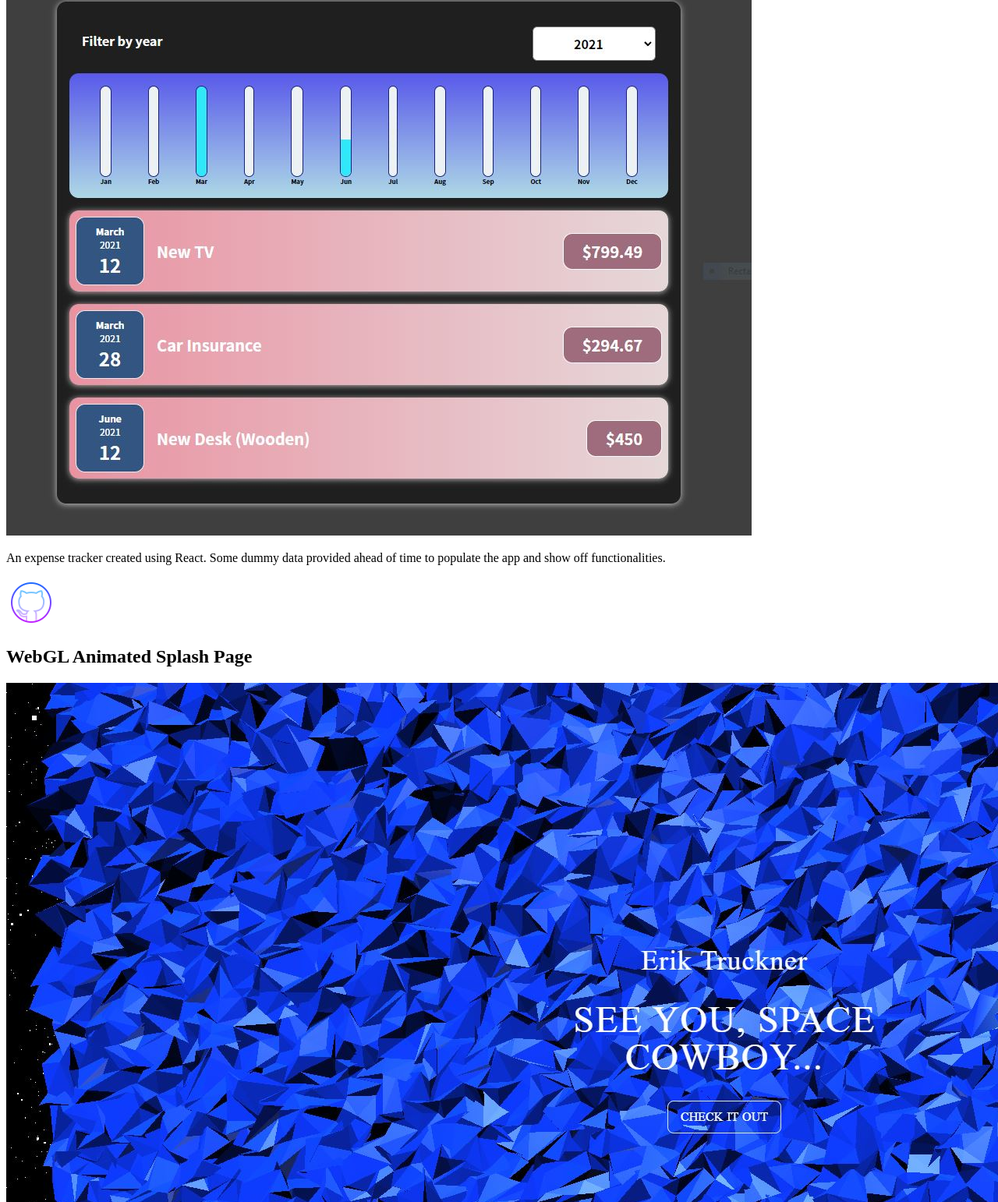
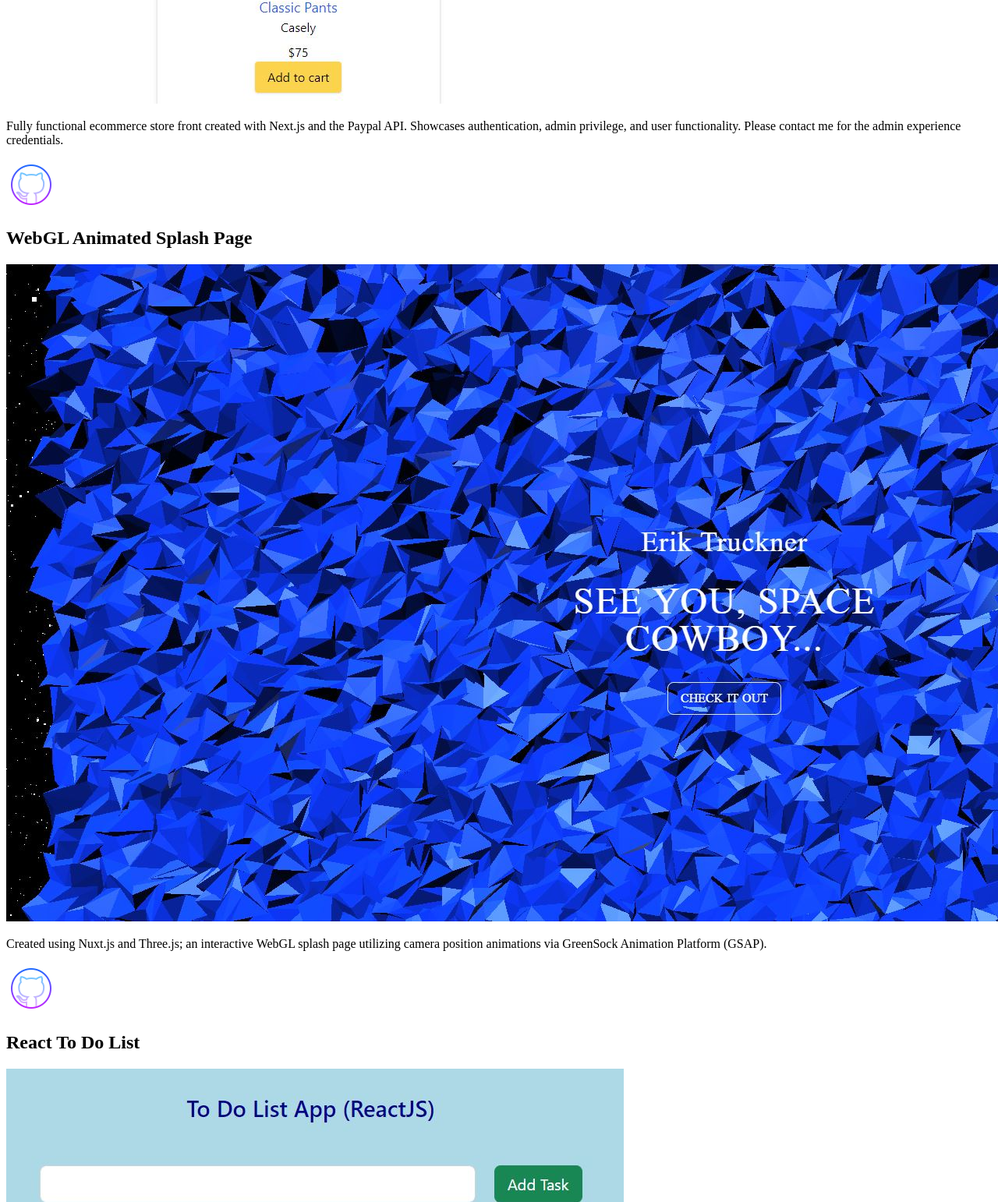
Before and after one commit to ErikTruckner/portfolio3, a website: page src/index.html in a window 1280 px wide. Shown: the part 1258-2800 px from the top of the page at 78% size. Drawn offline with Linux system fonts and the light colour scheme; a web font is replaced by a local one.

Commit message:
Add files via upload

```diff
--- a/src/index.html
+++ b/src/index.html
@@ -37,6 +37,23 @@
 
      <div class="master-project-container">
 
+      <div class="modal-project-container">
+            <h2 class="modal-project-header">Admin / User  Ecommerce Website</h2>
+           <a  href="https://nextjs-estore.vercel.app/" target="_blank"> <img class="modal-project-img" src="\static\img\absurdesign.JPG" alt="image" class="modal-project-image" /></a>
+            <p class="modal-project-text">
+            Fully functional ecommerce store front created with Next.js and the Paypal API. Showcases authentication, admin privilege, and user functionality. Please contact me for the admin experience credentials.
+            </p>
+          <a href="https://github.com/ErikTruckner/NextjsEstore" target="_blank" ><img src="\static\img\git-icon.png" alt="abc" class="git-img"></a>
+          </div>
+
+          <div class="modal-project-container">
+            <h2 class="modal-project-header">WebGL Animated Splash Page</h2>
+           <a  href="https://portfoliosplash.netlify.app/" target="_blank"> <img class="modal-project-img"      src="\static\img\splash-thumb-nail.JPG" alt="image" class="modal-project-image" /></a>
+            <p class="modal-project-text">
+             Created using Nuxt.js and Three.js; an interactive WebGL splash page utilizing camera position animations via GreenSock Animation Platform (GSAP).
+            </p>
+          <a href="https://github.com/ErikTruckner/VueTHREEjsPortfolio" target="_blank" ><img src="\static\img\git-icon.png" alt="abc" class="git-img"></a>
+          </div>
 
    <div class="modal-project-container">
             <h2 class="modal-project-header">React To Do List</h2>
@@ -46,6 +63,8 @@
             </p>
           <a href="https://github.com/ErikTruckner/react-todo-list" target="_blank" ><img src="\static\img\git-icon.png" alt="abc" class="git-img"></a>
           </div>
+
+
 
         <div class="modal-project-container">
             <h2 class="modal-project-header">React Expense Tracker</h2>
@@ -58,14 +77,7 @@
 
 
 
-          <div class="modal-project-container">
-            <h2 class="modal-project-header">WebGL Animated Splash Page</h2>
-           <a  href="https://portfoliosplash.netlify.app/" target="_blank"> <img class="modal-project-img"      src="\static\img\splash-thumb-nail.JPG" alt="image" class="modal-project-image" /></a>
-            <p class="modal-project-text">
-             Created using Nuxt.js and Three.js; an interactive WebGL splash page utilizing camera position animations via GreenSock Animation Platform (GSAP).
-            </p>
-          <a href="https://github.com/ErikTruckner/VueTHREEjsPortfolio" target="_blank" ><img src="\static\img\git-icon.png" alt="abc" class="git-img"></a>
-          </div>
+
 
             <div class="modal-project-container">
             <h2 class="modal-project-header">React Daily Goals App</h2>
```
Also changed, not shown: static/img/absurdesign.JPG (added).
